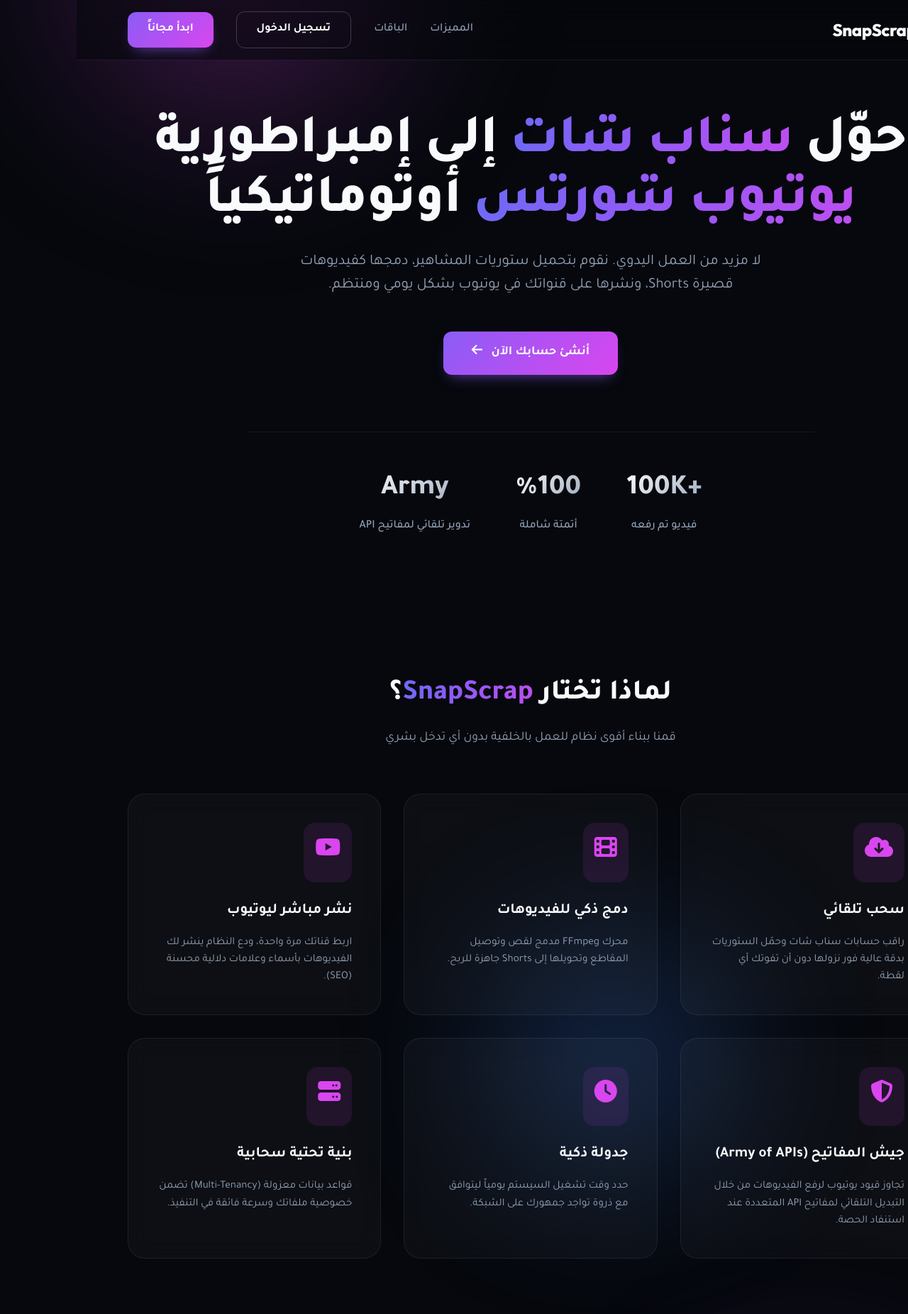
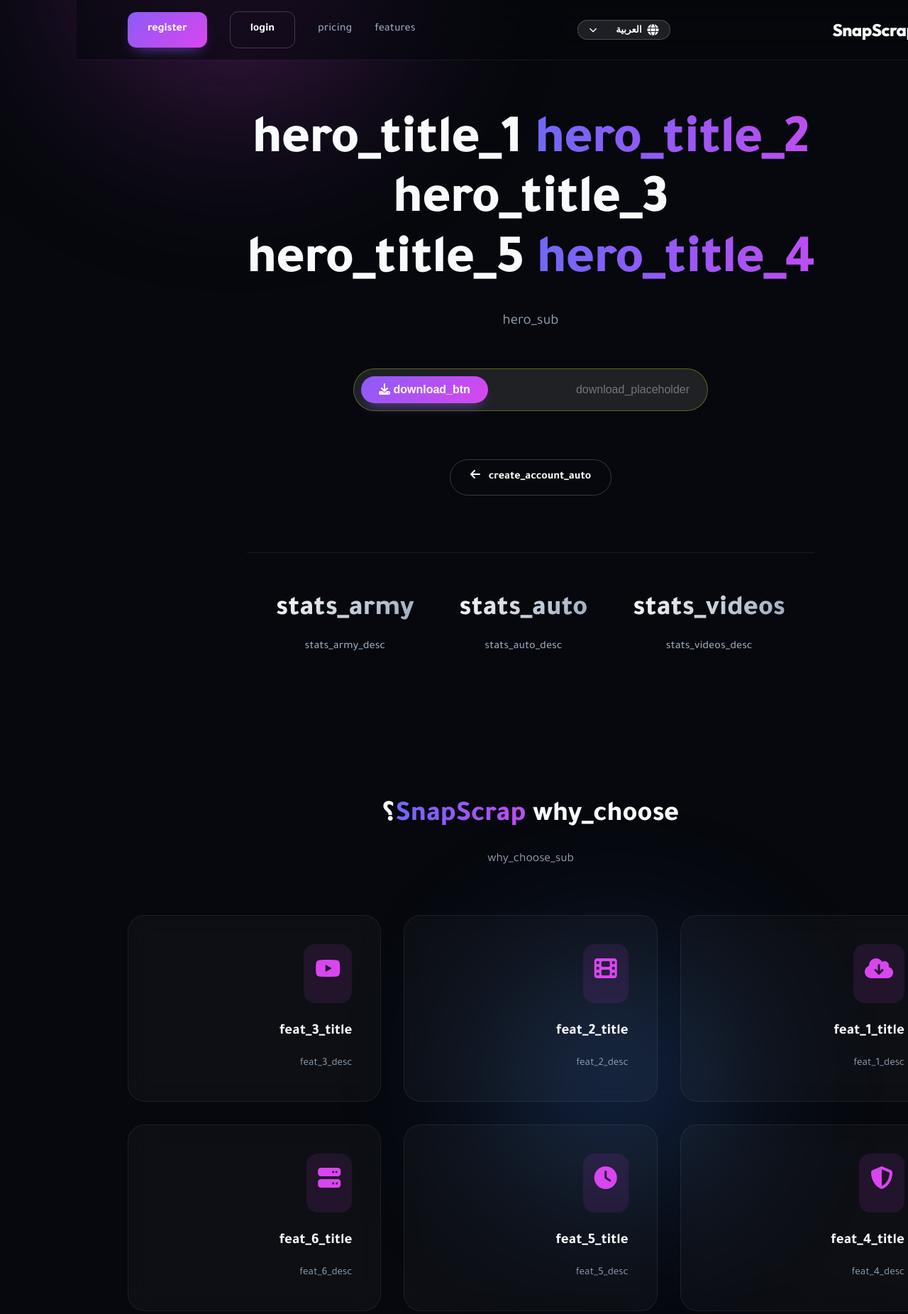
Before and after one commit to bakirLakaf/SnapScrap, a Flask app: page / in a window 1280 px wide; the page is wider, and only the part inside the window is pictured. Shown: the top 1851 px of that part at 71% size. Run offline with Flask 3, Linux system fonts and the light colour scheme; some libraries are stand-ins or nearby versions.

Commit message:
Fix ProxyFix, Stripe Tiers, Army of APIs, and UI dropdowns

```diff
--- a/webapp/app.py
+++ b/webapp/app.py
@@ -16,6 +16,7 @@ from werkzeug.security import generate_password_hash, check_password_hash
 from flask import Flask, jsonify, redirect, render_template, request, session, url_for, flash
 from flask_login import LoginManager, login_user, logout_user, login_required, current_user
 from werkzeug.utils import secure_filename
+from werkzeug.middleware.proxy_fix import ProxyFix
 
 sys.path.insert(0, str(Path(__file__).resolve().parent.parent))
 from webapp.models import db, User, ConnectedChannel
@@ -26,8 +27,22 @@ BASE_DIR = Path(__file__).resolve().parent.parent
 app = Flask(__name__)
 app.config["MAX_CONTENT_LENGTH"] = 500 * 1024 * 1024  # 500MB
 app.config["UPLOAD_FOLDER"] = BASE_DIR / "uploads"
-app.config["SECRET_KEY"] = os.environ.get("FLASK_SECRET_KEY", "snapscrap-web-secret-change-in-prod-v2")
-app.config["SQLALCHEMY_DATABASE_URI"] = f"sqlite:///{BASE_DIR / 'snapscrap.db'}"
+app.config['SECRET_KEY'] = os.environ.get('FLASK_SECRET_KEY', 'super-secret-default-key-123')
+# Prevent XSS & Session Hijacking
+app.config['SESSION_COOKIE_SECURE'] = True
+app.config['SESSION_COOKIE_HTTPONLY'] = True
+app.config['SESSION_COOKIE_SAMESITE'] = 'Lax'
+
+app.config['SESSION_COOKIE_SAMESITE'] = 'Lax'
+
+# Trust reverse proxies for HTTPS scheme
+app.wsgi_app = ProxyFix(app.wsgi_app, x_for=1, x_proto=1, x_host=1, x_prefix=1)
+
+# Configure database
+db_url = os.environ.get("DATABASE_URL", f"sqlite:///{BASE_DIR / 'snapscrap.db'}")
+if db_url.startswith("postgres://"):
+    db_url = db_url.replace("postgres://", "postgresql://", 1)
+app.config["SQLALCHEMY_DATABASE_URI"] = db_url
 app.config["SQLALCHEMY_TRACK_MODIFICATIONS"] = False
 app.config["UPLOAD_FOLDER"].mkdir(exist_ok=True)
 
@@ -65,6 +80,32 @@ login_manager.init_app(app)
 def load_user(user_id):
     return User.query.get(int(user_id))
 
+def load_translations():
+    t_file = BASE_DIR / "webapp" / "translations.json"
+    if t_file.exists():
+        with open(t_file, "r", encoding="utf-8") as f:
+            return json.load(f)
+    return {}
+
+translations = load_translations()
+
+def get_current_language():
+    return session.get('lang', 'ar')
+
+def _(key):
+    lang = get_current_language()
+    return translations.get(lang, {}).get(key, key)
+
+@app.context_processor
+def inject_translations():
+    return dict(_=_, current_lang=get_current_language())
+
+@app.route("/set_lang/<lang>")
+def set_lang(lang):
+    if lang in ["ar", "en", "fr"]:
+        session['lang'] = lang
+    return redirect(request.referrer or url_for('landing'))
+
 # Auto-Migration for V2 SQLite (Add new columns without dropping data)
 with app.app_context():
     db.create_all()
@@ -74,16 +115,20 @@ with app.app_context():
         db.session.execute(text("SELECT stripe_customer_id FROM user LIMIT 1"))
     except Exception:
         db.session.rollback()
-        print("Migrating local database: Adding stripe_customer_id, subscription_tier, and created_at to User table...")
-        try:
-            db.session.execute(text("ALTER TABLE user ADD COLUMN subscription_tier VARCHAR(50) DEFAULT 'free'"))
-            db.session.execute(text("ALTER TABLE user ADD COLUMN stripe_customer_id VARCHAR(255)"))
-            db.session.execute(text("ALTER TABLE user ADD COLUMN created_at DATETIME"))
-            db.session.commit()
-            print("Migration successful.")
-        except Exception as e:
-            db.session.rollback()
-            print("Migration failed (columns might already exist or DB is locked):", e)
+        print("Migrating local database: Checking missing columns in User table...")
+        columns_to_add = [
+            ("subscription_tier", "VARCHAR(50) DEFAULT 'free'"),
+            ("stripe_customer_id", "VARCHAR(255)"),
+            ("created_at", "DATETIME")
+        ]
+        for col_name, col_def in columns_to_add:
+            try:
+                db.session.execute(text(f"ALTER TABLE user ADD COLUMN {col_name} {col_def}"))
+                db.session.commit()
+                print(f"Added column {col_name}.")
+            except Exception:
+                db.session.rollback()
+                pass
 
 @app.before_request
 def require_login():
@@ -504,7 +549,6 @@ def dashboard():
 
 
 @app.route("/api/download_single_story", methods=["POST"])
-@login_required
 @limiter.limit("10 per minute")
 def api_download_single_story():
     url = request.json.get("url", "").strip()
@@ -565,8 +609,7 @@ def api_accounts():
     accounts = get_accounts()
 
     if action == "add":
-        tier = current_user.subscription_tier if hasattr(current_user, 'subscription_tier') else "free"
-        max_accounts = 2 if tier == "free" else (10 if tier == "pro" else 999)
+        max_accounts = 999
         if len(accounts) >= max_accounts:
             return jsonify({"ok": False, "error": f"You reached your limit of {max_accounts} accounts. Upgrade to add more."})
 
@@ -582,8 +625,7 @@ def api_accounts():
         save_accounts(accounts, current_user.id)
 
     elif action == "add_bulk":
-        tier = current_user.subscription_tier if hasattr(current_user, 'subscription_tier') else "free"
-        max_accounts = 2 if tier == "free" else (10 if tier == "pro" else 999)
+        max_accounts = 999
 
         raw = data.get("usernames") or data.get("text") or ""
         if isinstance(raw, list):
@@ -949,6 +991,6 @@ def api_clear_batch():
         return jsonify({"ok": False, "error": str(e)})
 
 
-if __name__ == "__main__":
-    print("\n  SnapScrap Web -> http://127.0.0.1:5000\n")
-    app.run(debug=True, host="0.0.0.0", port=5000, use_reloader=False)
+if __name__ == '__main__':
+    port = int(os.environ.get("PORT", 5000))
+    app.run(debug=False, host="0.0.0.0", port=port)
--- a/webapp/billing.py
+++ b/webapp/billing.py
@@ -31,6 +31,7 @@ def create_checkout_session():
 
     data = request.get_json() or {}
     tier = data.get("tier", "pro")
+
     price_id = PRICES.get(tier)
 
     if not price_id:
--- a/webapp/templates/landing.html
+++ b/webapp/templates/landing.html
@@ -30,22 +30,29 @@
             <div class="logo">
                 <i class="fa-solid fa-bolt text-gradient"></i> SnapScrap
             </div>
-            <div id="google_translate_element" style="margin: 0 15px;"></div>
-            <script type="text/javascript">
-                function googleTranslateElementInit() {
-                    new google.translate.TranslateElement({ pageLanguage: 'ar', includedLanguages: 'ar,en,fr', layout: google.translate.TranslateElement.InlineLayout.SIMPLE }, 'google_translate_element');
-                }
-            </script>
-            <script type="text/javascript"
-                src="//translate.google.com/translate_a/element.js?cb=googleTranslateElementInit"></script>
+            <div class="lang-switcher"
+                style="margin: 0 15px; position: relative; display: flex; align-items: center; background: rgba(255,255,255,0.1); border: 1px solid rgba(255,255,255,0.2); border-radius: 20px; padding: 5px 15px;">
+                <i class="fa-solid fa-globe" style="margin-left: 8px; color: #fff;"></i>
+                <select onchange="window.location.href='/set_lang/'+this.value"
+                    style="background: transparent; color: #fff; border: none; font-weight: bold; outline: none; appearance: none; -webkit-appearance: none; cursor: pointer;">
+                    <option style="color: #000;" value="ar" {% if current_lang=='ar' %}selected{% endif %}>العربية
+                    </option>
+                    <option style="color: #000;" value="en" {% if current_lang=='en' %}selected{% endif %}>English
+                    </option>
+                    <option style="color: #000;" value="fr" {% if current_lang=='fr' %}selected{% endif %}>Français
+                    </option>
+                </select>
+                <i class="fa-solid fa-chevron-down"
+                    style="font-size: 0.7em; margin-right: 8px; color: #fff; pointer-events: none;"></i>
+            </div>
             <div class="nav-links">
-                <a href="#features">المميزات</a>
-                <a href="#pricing">الباقات</a>
+                <a href="#features">{{ _('features') }}</a>
+                <a href="#pricing">{{ _('pricing') }}</a>
                 {% if current_user.is_authenticated %}
-                <a href="{{ url_for('dashboard') }}" class="btn-primary">لوحة التحكم</a>
+                <a href="{{ url_for('dashboard') }}" class="btn-primary">{{ _('dashboard') }}</a>
                 {% else %}
-                <a href="{{ url_for('login') }}" class="btn-ghost">تسجيل الدخول</a>
-                <a href="{{ url_for('register') }}" class="btn-primary">ابدأ مجاناً</a>
+                <a href="{{ url_for('login') }}" class="btn-ghost">{{ _('login') }}</a>
+                <a href="{{ url_for('register') }}" class="btn-primary">{{ _('register') }}</a>
                 {% endif %}
             </div>
         </div>
@@ -55,31 +62,83 @@
     <section class="hero" id="home">
         <div class="hero-content">
             <h1 class="hero-title">
-                حوّل <span class="text-gradient hover-trigger">سناب شات</span> إلى إمبراطورية <br>
-                <span class="text-gradient">يوتيوب شورتس</span> أوتوماتيكياً
+                {{ _('hero_title_1') }} <span class="text-gradient hover-trigger">{{ _('hero_title_2') }}</span> {{
+                _('hero_title_3') }} <br>
+                <span class="text-gradient">{{ _('hero_title_4') }}</span> {{ _('hero_title_5') }}
             </h1>
             <p class="hero-subtitle">
-                لا مزيد من العمل اليدوي. نقوم بتحميل ستوريات المشاهير، دمجها كفيديوهات قصيرة Shorts، ونشرها على قنواتك
-                في يوتيوب بشكل يومي ومنتظم.
+                {{ _('hero_sub') }}
             </p>
-            <div class="hero-actions">
-                <a href="{{ url_for('register') }}" class="btn-primary btn-large">
-                    أنشئ حسابك الآن <i class="fa-solid fa-arrow-left mt-1"></i>
-                </a>
+            <div class="hero-actions"
+                style="margin-top: 2rem; display: flex; flex-direction: column; align-items: center; gap: 1rem;">
+                <div class="download-box"
+                    style="display: flex; width: 100%; max-width: 500px; gap: 10px; background: rgba(255,255,255,0.1); padding: 10px; border-radius: 50px; border: 1px solid rgba(255,252,0,0.3);">
+                    <input type="text" id="singleStoryUrl" placeholder="{{ _('download_placeholder') }}"
+                        style="flex: 1; min-width: 0; background: transparent; border: none; color: #fff; padding: 0 15px; font-size: 1rem; outline: none;">
+                    <button onclick="downloadSingleStory()" class="btn-primary"
+                        style="border-radius: 40px; padding: 10px 25px; white-space: nowrap;">
+                        {{ _('download_btn') }} <i class="fa-solid fa-download"></i>
+                    </button>
+                </div>
+                <div id="downloadResult" style="color: var(--snap-yellow); font-size: 0.9rem; min-height: 20px;"></div>
+                <div style="margin-top: 1rem;">
+                    <a href="{{ url_for('register') }}" class="btn-ghost" style="border-radius: 40px;">
+                        {{ _('create_account_auto') }} <i class="fa-solid fa-arrow-left mt-1"></i>
+                    </a>
+                </div>
             </div>
+
+            <script>
+                function downloadSingleStory() {
+                    const url = document.getElementById('singleStoryUrl').value.trim();
+                    const resultDiv = document.getElementById('downloadResult');
+                    if (!url) {
+                        resultDiv.textContent = 'الرجاء إدخال الرابط أولاً';
+                        resultDiv.style.color = '#ff5252';
+                        return;
+                    }
+
+                    resultDiv.textContent = 'جاري جلب المقطع...';
+                    resultDiv.style.color = '#fff';
+
+                    // Show ad (placeholder logic)
+                    window.open('https://example.com/ad', '_blank');
+
+                    fetch('{{ url_for("api_download_single_story") }}', {
+                        method: 'POST',
+                        headers: { 'Content-Type': 'application/json' },
+                        body: JSON.stringify({ url: url })
+                    })
+                        .then(r => r.json())
+                        .then(data => {
+                            if (data.success && data.download_url) {
+                                resultDiv.textContent = 'تم الجلب! جاري التحميل...';
+                                resultDiv.style.color = 'var(--snap-yellow)';
+                                window.location.href = data.download_url;
+                            } else {
+                                resultDiv.textContent = data.error || 'حدث خطأ غير متوقع';
+                                resultDiv.style.color = '#ff5252';
+                            }
+                        })
+                        .catch(e => {
+                            resultDiv.textContent = 'خطأ في الاتصال بالسيرفر';
+                            resultDiv.style.color = '#ff5252';
+                        });
+                }
+            </script>
 
             <div class="hero-stats">
                 <div class="stat-item">
-                    <h3>+100K</h3>
-                    <p>فيديو تم رفعه</p>
+                    <h3>{{ _('stats_videos') }}</h3>
+                    <p>{{ _('stats_videos_desc') }}</p>
                 </div>
                 <div class="stat-item">
-                    <h3>%100</h3>
-                    <p>أتمتة شاملة</p>
+                    <h3>{{ _('stats_auto') }}</h3>
+                    <p>{{ _('stats_auto_desc') }}</p>
                 </div>
                 <div class="stat-item">
-                    <h3>Army</h3>
-                    <p>تدوير تلقائي لمفاتيح API</p>
+                    <h3>{{ _('stats_army') }}</h3>
+                    <p>{{ _('stats_army_desc') }}</p>
                 </div>
             </div>
         </div>
@@ -88,46 +147,45 @@
     <!-- Features Section -->
     <section class="features" id="features">
         <div class="section-header">
-            <h2 class="section-title">لماذا تختار <span class="text-gradient">SnapScrap</span>؟</h2>
-            <p class="section-subtitle">قمنا ببناء أقوى نظام للعمل بالخلفية بدون أي تدخل بشري</p>
+            <h2 class="section-title">{{ _('why_choose') }} <span class="text-gradient">SnapScrap</span>؟</h2>
+            <p class="section-subtitle">{{ _('why_choose_sub') }}</p>
         </div>
 
         <div class="features-grid">
             <div class="feature-card glass-panel">
                 <div class="feature-icon"><i class="fa-solid fa-cloud-arrow-down"></i></div>
-                <h3>سحب تلقائي</h3>
-                <p>راقب حسابات سناب شات وحمّل الستوريات بدقة عالية فور نزولها دون أن تفوتك أي لقطة.</p>
+                <h3>{{ _('feat_1_title') }}</h3>
+                <p>{{ _('feat_1_desc') }}</p>
             </div>
 
             <div class="feature-card glass-panel">
                 <div class="feature-icon"><i class="fa-solid fa-film"></i></div>
-                <h3>دمج ذكي للفيديوهات</h3>
-                <p>محرك FFmpeg مدمج لقص وتوصيل المقاطع وتحويلها إلى Shorts جاهزة للربح.</p>
+                <h3>{{ _('feat_2_title') }}</h3>
+                <p>{{ _('feat_2_desc') }}</p>
             </div>
 
             <div class="feature-card glass-panel">
                 <div class="feature-icon"><i class="fa-brands fa-youtube"></i></div>
-                <h3>نشر مباشر ليوتيوب</h3>
-                <p>اربط قناتك مرة واحدة، ودع النظام ينشر لك الفيديوهات بأسماء وعلامات دلالية محسنة (SEO).</p>
+                <h3>{{ _('feat_3_title') }}</h3>
+                <p>{{ _('feat_3_desc') }}</p>
             </div>
 
             <div class="feature-card glass-panel">
                 <div class="feature-icon"><i class="fa-solid fa-shield-halved"></i></div>
-                <h3>جيش المفاتيح (Army of APIs)</h3>
-                <p>تجاوز قيود يوتيوب لرفع الفيديوهات من خلال التبديل التلقائي لمفاتيح API المتعددة عند استنفاد الحصة.
-                </p>
+                <h3>{{ _('feat_4_title') }}</h3>
+                <p>{{ _('feat_4_desc') }}</p>
             </div>
 
             <div class="feature-card glass-panel">
                 <div class="feature-icon"><i class="fa-solid fa-clock"></i></div>
-                <h3>جدولة ذكية</h3>
-                <p>حدد وقت تشغيل السيستم يومياً ليتوافق مع ذروة تواجد جمهورك على الشبكة.</p>
+                <h3>{{ _('feat_5_title') }}</h3>
+                <p>{{ _('feat_5_desc') }}</p>
             </div>
 
             <div class="feature-card glass-panel">
                 <div class="feature-icon"><i class="fa-solid fa-server"></i></div>
-                <h3>بنية تحتية سحابية</h3>
-                <p>قواعد بيانات معزولة (Multi-Tenancy) تضمن خصوصية ملفاتك وسرعة فائقة في التنفيذ.</p>
+                <h3>{{ _('feat_6_title') }}</h3>
+                <p>{{ _('feat_6_desc') }}</p>
             </div>
         </div>
     </section>
@@ -135,57 +193,40 @@
     <!-- Pricing Section -->
     <section class="pricing" id="pricing">
         <div class="section-header">
-            <h2 class="section-title">باقات <span class="text-gradient">مرنة</span> للجميع</h2>
-            <p class="section-subtitle">اختر الخطة التي تتناسب مع حجم قنواتك وأهدافك</p>
+            <h2 class="section-title">{{ _('pricing_title') }}</h2>
+            <p class="section-subtitle">{{ _('pricing_sub') }}</p>
         </div>
 
         <div class="pricing-grid">
-            <!-- Free / Starter -->
-            <div class="price-card glass-panel">
-                <div class="tier-name">المبتدئ</div>
-                <div class="tier-price" style="display:flex; flex-direction:column; align-items:center;">
-                    <span style="text-decoration: line-through; color: #888; font-size: 1.5rem;">$15</span>
-                    <span>مجاناً</span>
-                </div>
-                <p class="tier-desc">الخيار المثالي لتجربة المنصة.</p>
-                <ul class="tier-features">
-                    <li><i class="fa-solid fa-check"></i> حساب سناب شات عدد 2</li>
-                    <li><i class="fa-solid fa-check"></i> حساب يوتيوب عدد 1</li>
-                    <li><i class="fa-solid fa-check"></i> أتمتة يومية (مرة واحدة)</li>
-                    <li><i class="fa-solid fa-xmark text-muted"></i> لا يدعم Army Of APIs</li>
-                </ul>
-                <a href="{{ url_for('register') }}" class="btn-ghost w-100">ابدا التجربة</a>
-            </div>
-
             <!-- Pro -->
             <div class="price-card glass-panel popular">
-                <div class="popular-badge">الأكثر طلباً</div>
-                <div class="tier-name">المحترف (Pro)</div>
-                <div class="tier-name tag-gradient" style="font-size:12px; margin-bottom: 10px;">مع تفعيل Stripe
-                    Checkout</div>
-                <div class="tier-price">$29<span>/شهر</span></div>
-                <p class="tier-desc">للراغبين في توسيع عملياتهم وزيادة عدد القنوات.</p>
+                <div class="popular-badge">{{ _('most_popular') }}</div>
+                <div class="tier-name">{{ _('tier_pro_name') }}</div>
+                <div class="tier-name tag-gradient" style="font-size:12px; margin-bottom: 10px;">{{ _('tier_pro_tag') }}
+                </div>
+                <div class="tier-price">{{ _('tier_pro_price') }}<span>{{ _('per_month') }}</span></div>
+                <p class="tier-desc">{{ _('tier_pro_desc') }}</p>
                 <ul class="tier-features">
-                    <li><i class="fa-solid fa-check"></i> حساب سناب شات عدد 10</li>
-                    <li><i class="fa-solid fa-check"></i> حساب يوتيوب عدد 5</li>
-                    <li><i class="fa-solid fa-check"></i> أتمتة مجدولة 4 مرات يومياً</li>
-                    <li><i class="fa-solid fa-check"></i> دعم الدوران لمفاتيح API (الجيش)</li>
+                    <li><i class="fa-solid fa-check"></i> {{ _('feat_acc_10') }}</li>
+                    <li><i class="fa-solid fa-check"></i> {{ _('feat_yt_5') }}</li>
+                    <li><i class="fa-solid fa-check"></i> {{ _('feat_sch_4') }}</li>
+                    <li><i class="fa-solid fa-check"></i> {{ _('feat_army') }}</li>
                 </ul>
-                <a href="{{ url_for('register') }}" class="btn-primary w-100">اشترك الآن</a>
+                <a href="{{ url_for('register') }}" class="btn-primary w-100">{{ _('subscribe_now') }}</a>
             </div>
 
             <!-- Enterprise -->
             <div class="price-card glass-panel">
-                <div class="tier-name">المشروع (Enterprise)</div>
-                <div class="tier-price">$99<span>/شهر</span></div>
-                <p class="tier-desc">لقنوات الشركات الضخمة والشبكات الكبيرة.</p>
+                <div class="tier-name">{{ _('tier_ent_name') }}</div>
+                <div class="tier-price">{{ _('tier_ent_price') }}<span>{{ _('per_month') }}</span></div>
+                <p class="tier-desc">{{ _('tier_ent_desc') }}</p>
                 <ul class="tier-features">
-                    <li><i class="fa-solid fa-check"></i> حسابات سناب شات غير محدودة</li>
-                    <li><i class="fa-solid fa-check"></i> حسابات يوتيوب غير محدودة</li>
-                    <li><i class="fa-solid fa-check"></i> أتمتة لحظية 24/7</li>
-                    <li><i class="fa-solid fa-check"></i> وكيل مخصص (Dedicated Proxy)</li>
+                    <li><i class="fa-solid fa-check"></i> {{ _('feat_acc_unl') }}</li>
+                    <li><i class="fa-solid fa-check"></i> {{ _('feat_yt_unl') }}</li>
+                    <li><i class="fa-solid fa-check"></i> {{ _('feat_sch_24') }}</li>
+                    <li><i class="fa-solid fa-check"></i> {{ _('feat_proxy') }}</li>
                 </ul>
-                <a href="mailto:contact@snapscrap.tech" class="btn-ghost w-100">تواصل معنا</a>
+                <a href="mailto:contact@snapscrap.tech" class="btn-ghost w-100">{{ _('contact_us') }}</a>
             </div>
         </div>
     </section>
@@ -197,7 +238,7 @@
                 <i class="fa-solid fa-bolt text-gradient"></i> SnapScrap SaaS
             </div>
             <div class="footer-bottom">
-                <p>جميع الحقوق محفوظة &copy; 2026. المالك الحصري Bakir Lakaf.</p>
+                <p>{{ _('footer_rights') }}</p>
             </div>
     </footer>
 
```
Also changed, not shown: webapp/templates/auth.html (+23 -13 lines), webapp/templates/index.html (+8 -8 lines), webapp/youtube_service.py (+37 -11 lines), snapscrap.db.
